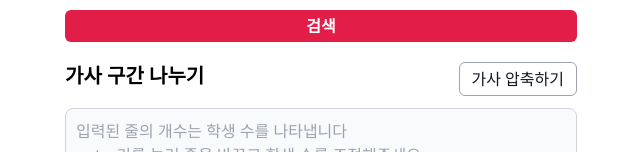
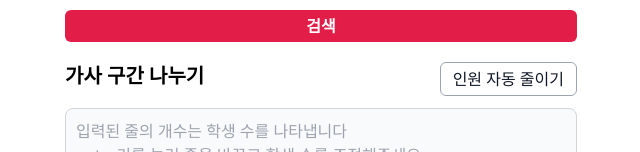
Before and after one commit to teacher-coder/picture-muvie, a Vue app in the folder frontend/: page / in a window 1280 px wide. Shown: the part 206-358 px from the top of the page, without its empty margins (319-959 px from the left). Built offline with nearby package versions, Linux system fonts and the light colour scheme; no server answers.

Commit message:
fix: change button name

```diff
--- a/frontend/src/views/HomeView.vue
+++ b/frontend/src/views/HomeView.vue
@@ -40,7 +40,7 @@
             class="rounded-md border border-solid border-gray-400 px-3 py-1 font-medium text-gray-900 hover:bg-gray-50"
             @click="increaseLyricsCompression()"
           >
-            가사 압축하기
+            인원 자동 줄이기
           </button>
         </div>
       </div>
```
